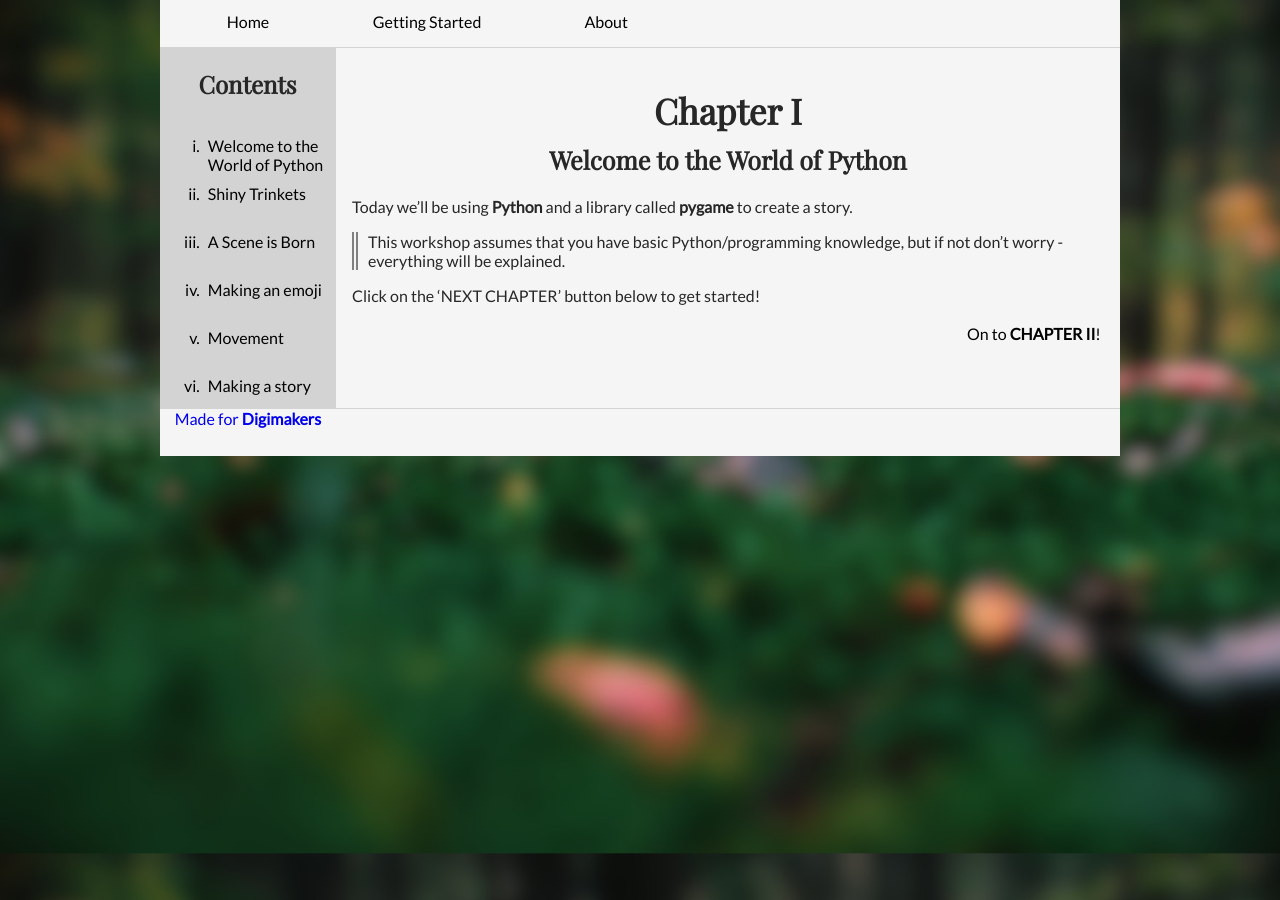
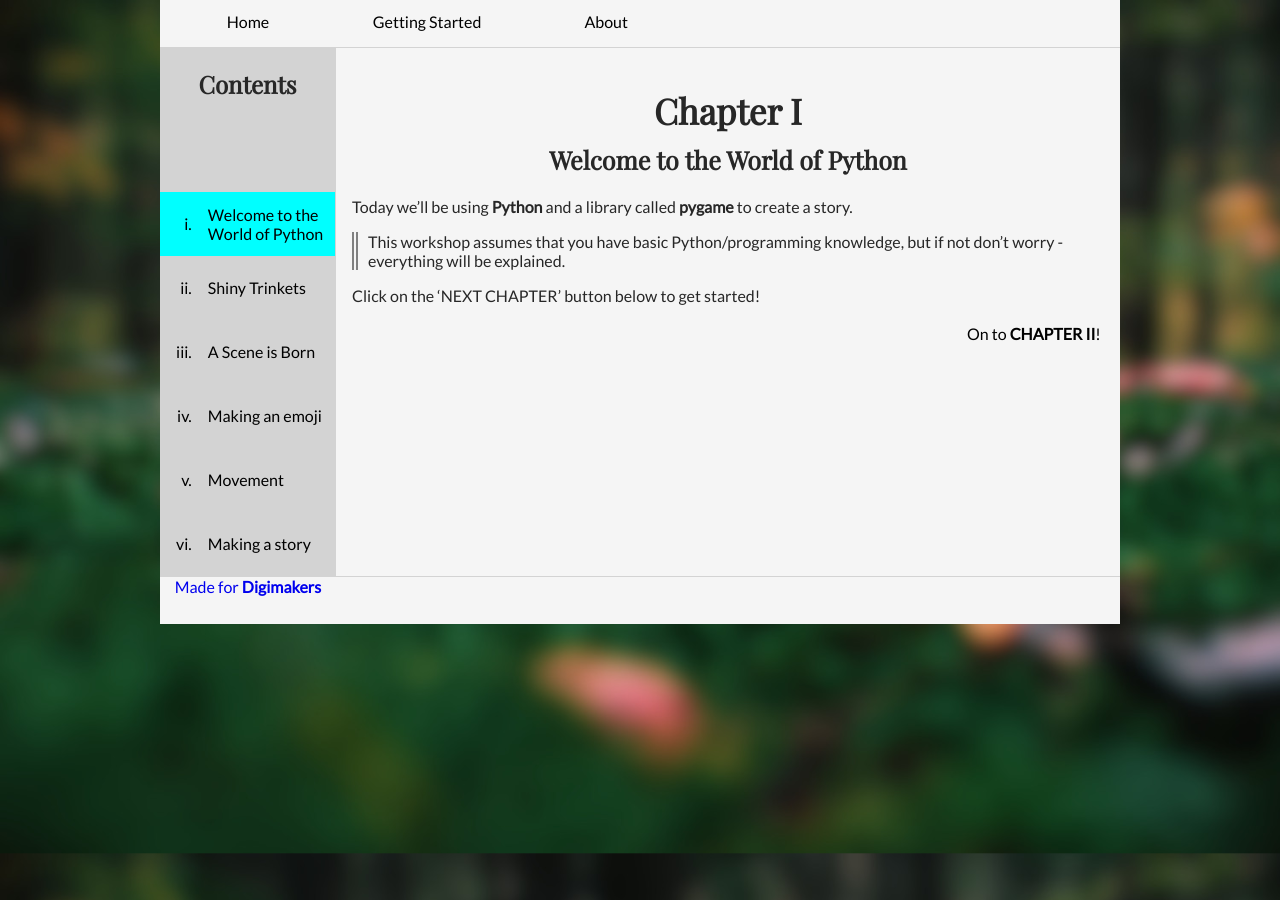
Before and after one commit to Nenivar/outreach-storytelling-site, a Jekyll site: the page built from _posts/1400-01-01-welcome.md, in a window 1280 px wide. Built offline with Jekyll 4.4.1, drawn with Linux system fonts in a browser that asks for light colours.

Commit message:
sidebar text heights etc correct

```diff
--- a/_layouts/post.html
+++ b/_layouts/post.html
@@ -4,14 +4,15 @@ chapter: _
 ---
 <div id="split">
     <div class="sidebar">
-        <h2>Contents</h2>
+        <h2 class="sidebar_title">Contents</h2>
+        <h2 class="sidebar_title__phone">C</h2>
         {% for post in site.posts %}
             <!-- <li type="I" {% if page.url == post.url %}class="current"{% endif %} {% if page.chapter > post.chapter %}class="previous"{% endif %}>
                 <a href="{{ post.url }}">
                     {{ post.title }}
                 </a>
             </li> -->
-            <a href="{{ post.url }}" class="sidebar_button">
+            <a href="{{ post.url }}" class="sidebar_button {% if page.url == post.url %}current{% endif %}" >
                 <p class="sidebar_button_num">
 
                 </p>
--- a/_sass/_layout.scss
+++ b/_sass/_layout.scss
@@ -39,6 +39,20 @@ $sidebar-phone_width: 3em;
             border-right: 1px solid lightgray;
             background: lightgray;
 
+            &_title {
+                @media only screen and (max-width: 640px) {
+                    visibility: collapse;
+                }
+
+                &__phone {
+                    visibility: collapse;
+
+                    @media only screen and (max-width: 640px) {
+                        visibility: visible;
+                    }
+                }
+            }
+
             h2 {
                 text-align: center;
             }
@@ -67,7 +81,7 @@ $sidebar-phone_width: 3em;
 
             &_button {
                 width: 100%;
-                height: 3em;
+                height: 4em;
                 display: flex;
                 text-decoration: none;
                 color: initial;
@@ -75,17 +89,45 @@ $sidebar-phone_width: 3em;
                 &_num {
                     width: 3em;
                     text-align: right;
+                    margin: auto;
 
                     &::before {
                         content: counter(c, lower-roman) '.';
                         counter-increment: c;
                         margin-right: 0.5em;
+
+                        margin: auto 1em auto auto;
+                        line-height: 3em;
+
+                        @media only screen and (max-width: 640px) {
+                            margin: auto;
+                            content: counter(c, lower-roman);
+                        }
+                    }
+
+                    @media only screen and (max-width: 640px) {
+                        text-align: center;
+                        width: $sidebar-phone_width;
+                        height: $sidebar-phone_width;
                     }
                 }
 
                 &_title {
+                    margin: auto;
+                    width: $sidebar_width - 3em;
                     text-align: left;
-                    width: $sidebar_width - 3em;
+
+                    @media only screen and (max-width: 640px) {
+                        visibility: collapse;
+                    }
+                }
+
+                @media only screen and (max-width: 640px) {
+                    height: $sidebar-phone_width;
+                }
+
+                &.current {
+                    background-color: aqua;
                 }
             }
 
@@ -95,9 +137,9 @@ $sidebar-phone_width: 3em;
                 display: flex;
                 flex-direction: column;
 
-                @media only screen and (max-width: 640px) {
+                /* @media only screen and (max-width: 640px) {
                     visibility: visible;
-                }
+                } */
 
                 counter-reset: c;
 
```
